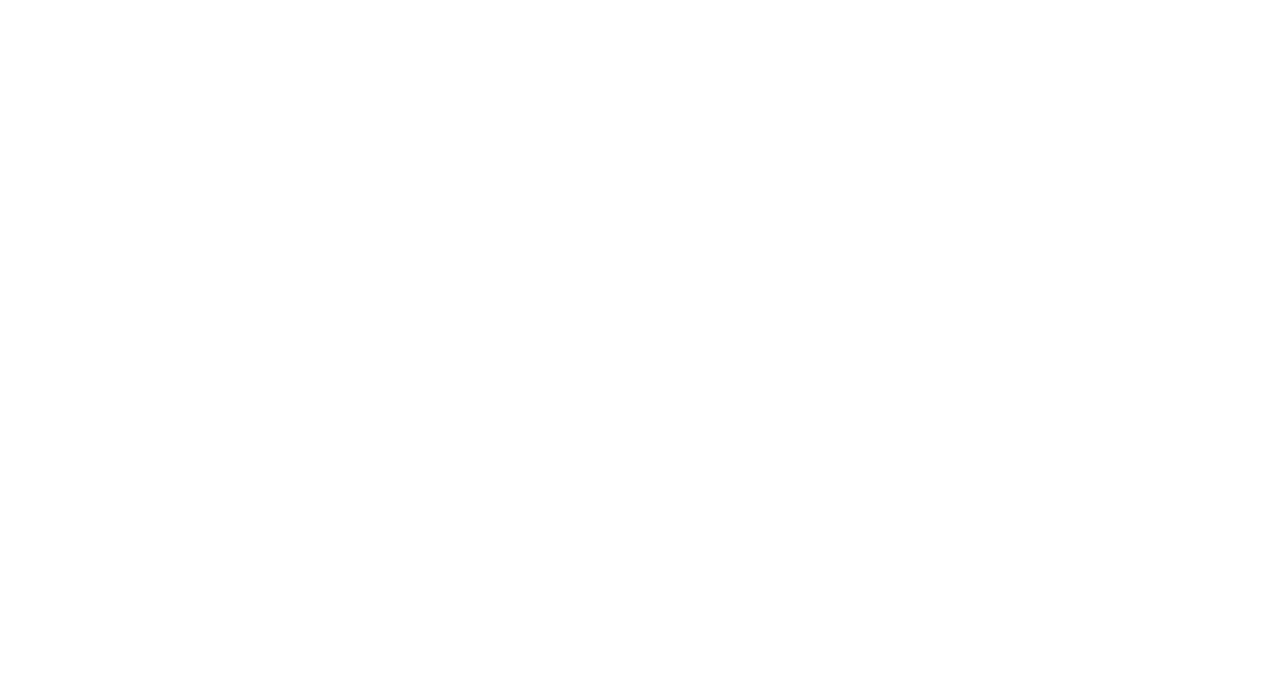
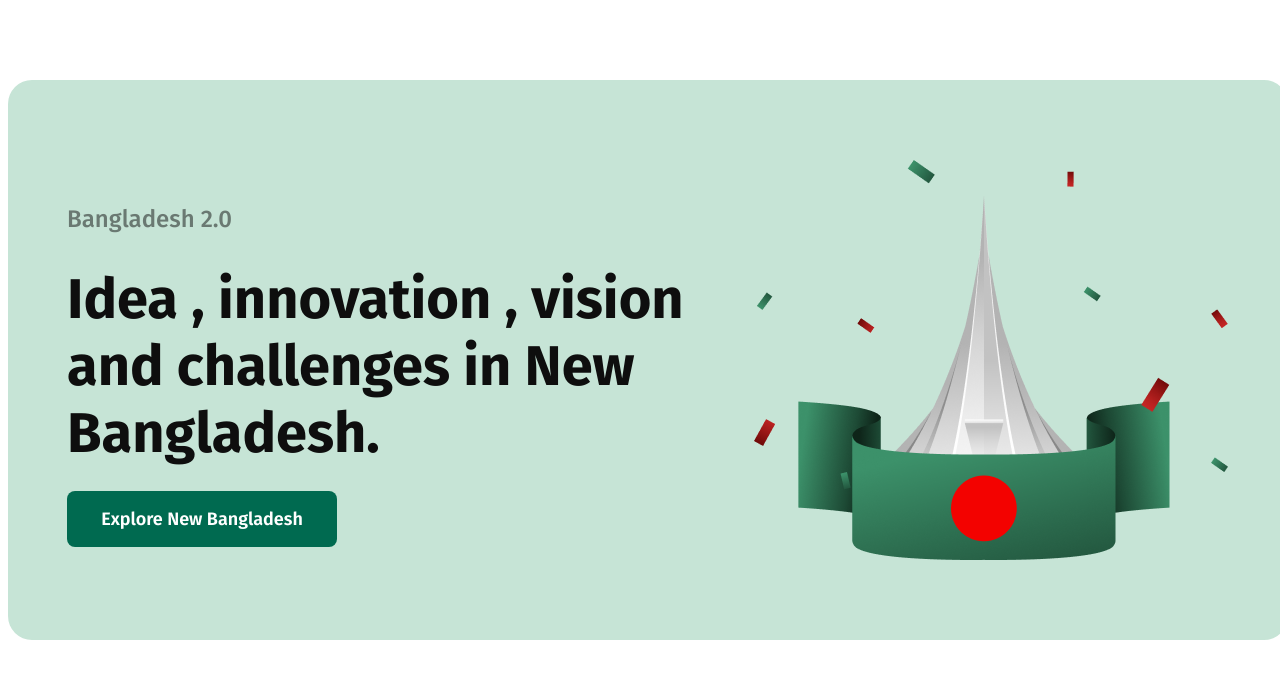
Before and after one commit to Asif-Zetu/ph-assignment-1, a plain HTML site: page index.html in a window 1280 px wide. Drawn offline with Linux system fonts and the light colour scheme.

Commit message:
added banner section

```diff
--- a/index.html
+++ b/index.html
@@ -8,7 +8,15 @@
 </head>
 <body>
     <header>
-
+        <section class="banner">
+            <div class="banner-info">
+                <h4 class="banner-subtitle">Bangladesh 2.0</h4>
+                <h2 class="banner-title">Idea , innovation ,
+                    vision and challenges in New Bangladesh.</h2>
+                <button>Explore New Bangladesh</button>
+            </div>
+            <img src="./assets/hero.png" alt="">
+        </section>
     </header>
     <main></main>
     <footer></footer>
--- a/styles/style.css
+++ b/styles/style.css
@@ -0,0 +1,50 @@
+@import url("https://fonts.googleapis.com/css2?family=Fira+Sans:ital,wght@0,100;0,200;0,300;0,400;0,500;0,600;0,700;0,800;0,900;1,100;1,200;1,300;1,400;1,500;1,600;1,700;1,800;1,900&display=swap");
+
+* {
+  font-family: "Fira Sans", serif;
+}
+
+/* banner-section */
+
+.banner {
+  margin: 80px auto;
+  width: 1280px;
+  height: 560px;
+  border-radius: 24px;
+  background: rgb(198, 228, 214);
+  display: flex;
+  justify-content: center;
+  align-items: center;
+}
+
+.banner .banner-subtitle {
+  width: 622px;
+  height: 29px;
+  color: rgba(14, 14, 14, 0.5);
+  font-size: 24px;
+  font-weight: 500;
+}
+
+.banner .banner-title {
+  width: 622px;
+  height: 201px;
+  color: rgb(14, 14, 14);
+  font-size: 56px;
+  font-weight: 700;
+  margin: 16px 0 24px 0;
+}
+
+.banner button {
+  color: rgb(255, 255, 255);
+  font-size: 18px;
+  font-weight: 600;
+  width: 270px;
+  height: 56px;
+  border-radius: 8px;
+  border: none;
+  background: rgb(0, 106, 80);
+}
+
+.banner .banner-info{
+    margin-right: 64px;
+}
```
